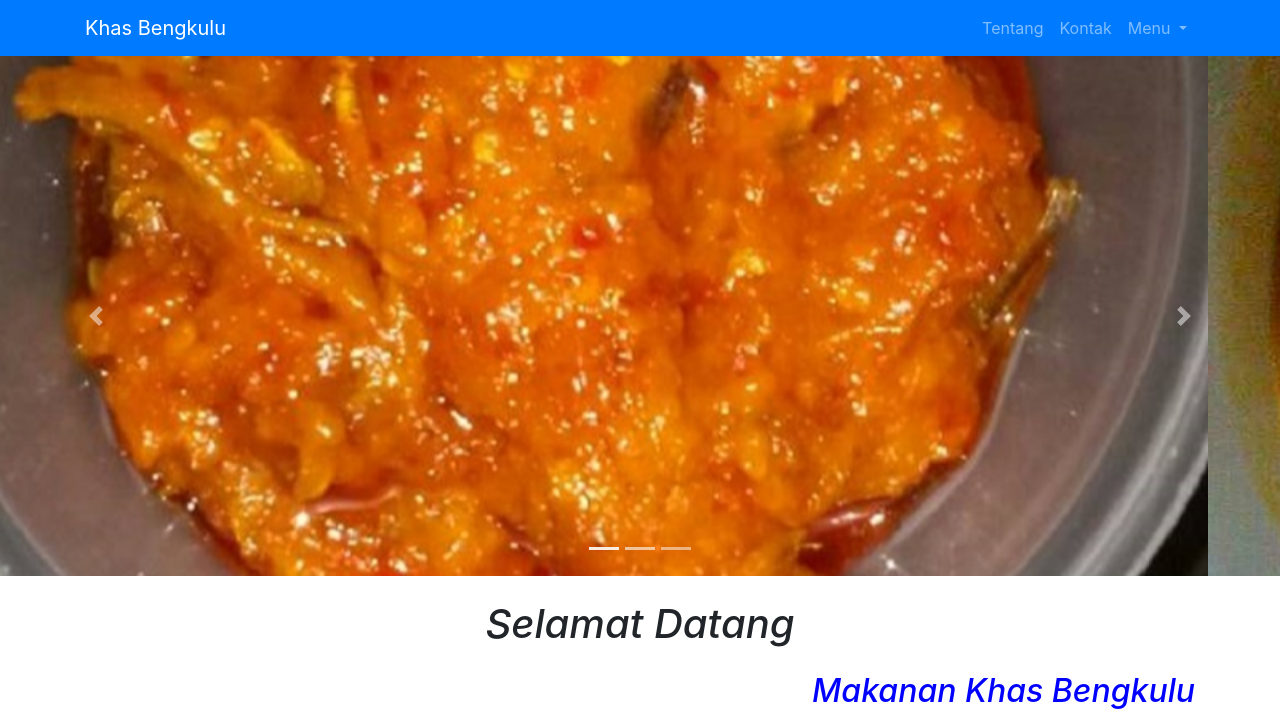
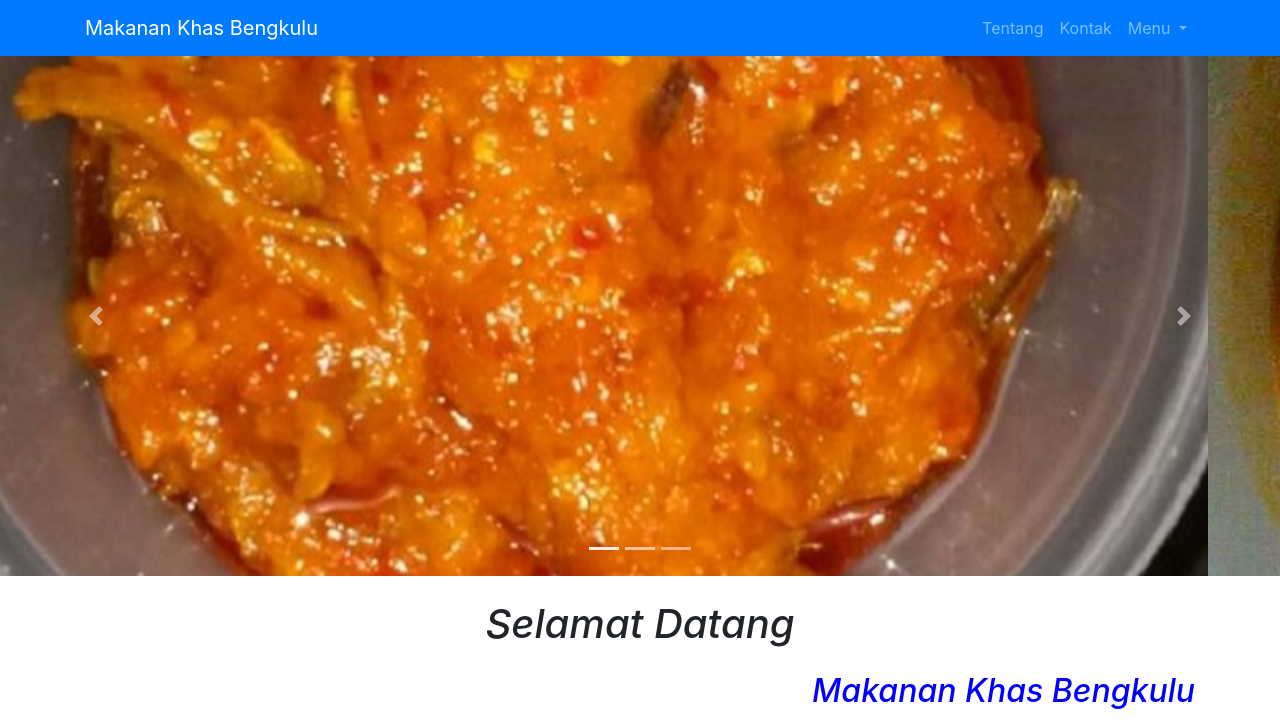
Before and after one commit to khasbengkulu/dunia, a website: page index.html in a window 1280 px wide. Shown: the top 724 px of the page. Drawn offline with Linux system fonts and the light colour scheme.

Commit message:
Update index.html

```diff
--- a/index.html
+++ b/index.html
@@ -24,7 +24,7 @@
   <nav class="navbar fixed-top navbar-expand-lg navbar-dark bg-primary fixed-top">
     <div class="container">
 
-      <a class="navbar-brand" href="index.html"> Khas Bengkulu</a>
+      <a class="navbar-brand" href="index.html"> Makanan Khas Bengkulu</a>
       <button class="navbar-toggler navbar-toggler-right" type="button" data-toggle="collapse" data-target="#navbarResponsive" aria-controls="navbarResponsive" aria-expanded="false" aria-label="Toggle navigation">
         <span class="navbar-toggler-icon"></span>
       </button>
```
